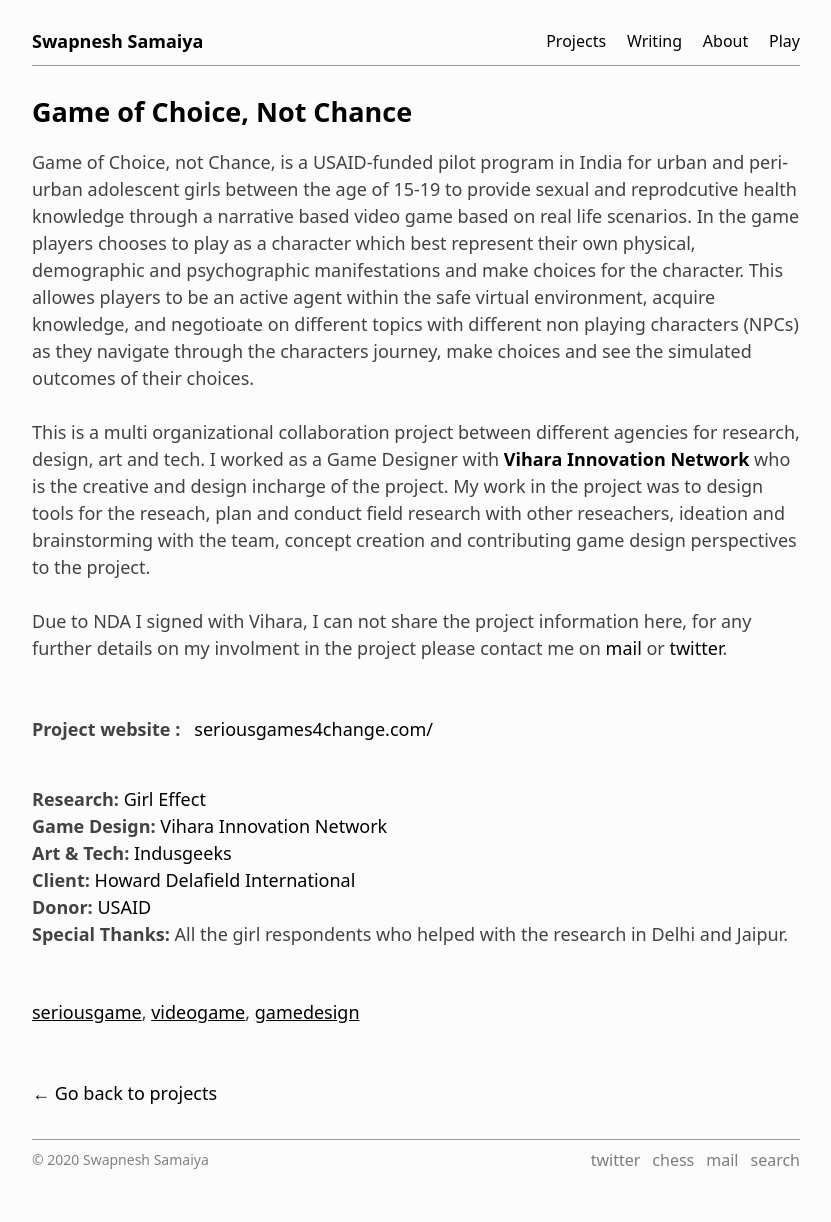
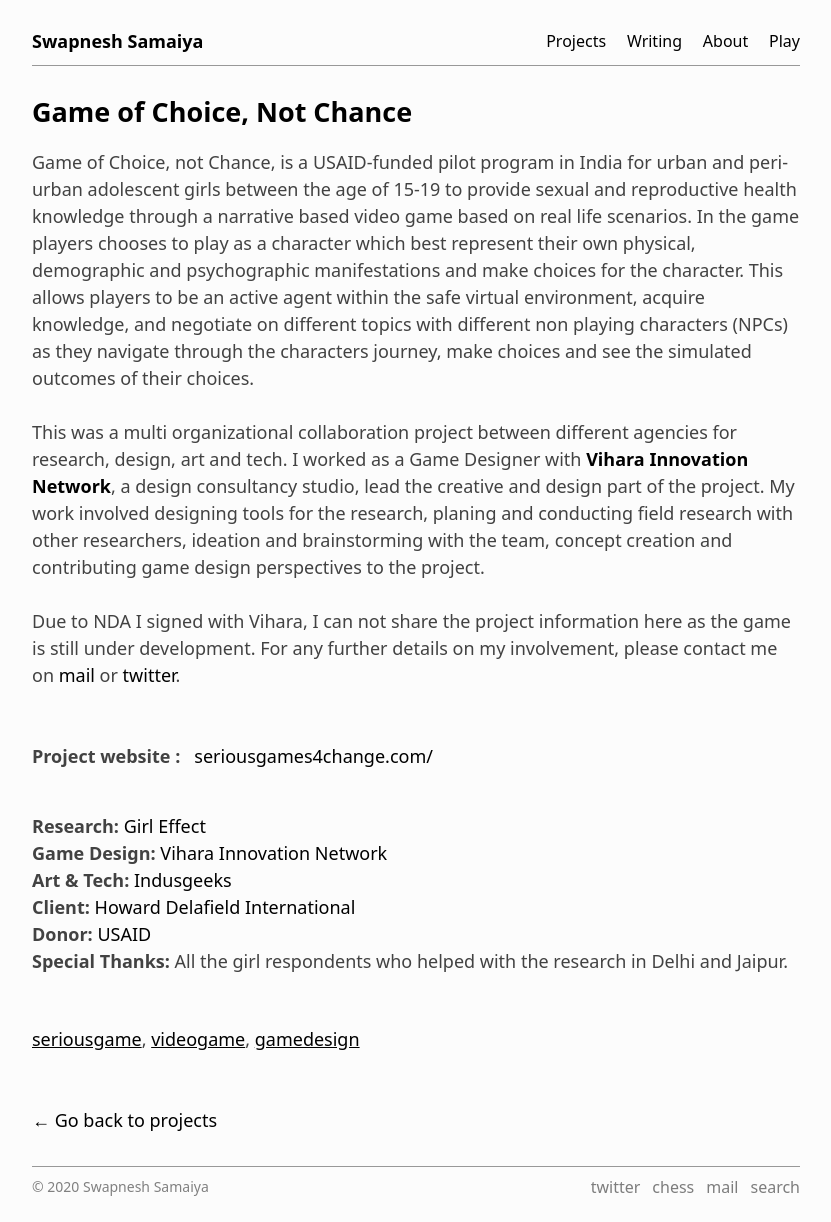
Before and after one commit to bunbutterjam/bunbutterjam.github.io, a Jekyll site: the page built from _projects/Game-Of-Choice-Not-Chance.html, in a window 1280 px wide. Shown: the whole page, without its empty margins (224-1055 px from the left). Built offline with Jekyll 4.4.1, drawn with Linux system fonts in a browser that asks for light colours; before the commit the page ends 1195 px from its top, so only the background shows below that.

Commit message:
goc update

```diff
--- a/_projects/Game-Of-Choice-Not-Chance.html
+++ b/_projects/Game-Of-Choice-Not-Chance.html
@@ -9,15 +9,15 @@
 ---
 
 <p>
-    Game of Choice, not Chance, is a USAID-funded pilot program in India for urban and peri-urban adolescent girls between the age of 15-19 to provide sexual and reprodcutive health knowledge through a narrative based video game based on real life scenarios. In the game players chooses to play as a character which best represent their own physical, demographic and psychographic manifestations and make choices for the character. This allowes players to be an active agent within the safe virtual environment, acquire knowledge, and negotioate on different topics with different non playing characters (NPCs) as they navigate through the characters journey, make choices and see the simulated outcomes of their choices.
+    Game of Choice, not Chance, is a USAID-funded pilot program in India for urban and peri-urban adolescent girls between the age of 15-19 to provide sexual and reproductive health knowledge through a narrative based video game based on real life scenarios. In the game players chooses to play as a character which best represent their own physical, demographic and psychographic manifestations and make choices for the character. This allows players to be an active agent within the safe virtual environment, acquire knowledge, and negotiate on different topics with different non playing characters (NPCs) as they navigate through the characters journey, make choices and see the simulated outcomes of their choices.
 
     <br><br>
 
-    This is a multi organizational collaboration project between different agencies for research, design, art and tech. I worked as a Game Designer with <b><a href="https://www.vihara.asia/">Vihara Innovation Network</a></b> who is the creative and design incharge of the project. My work in the project was to design tools for the reseach, plan and conduct field research with other reseachers, ideation and brainstorming with the team, concept creation and contributing game design perspectives to the project.
+    This was a multi organizational collaboration project between different agencies for research, design, art and tech. I worked as a Game Designer with <b><a href="https://www.vihara.asia/">Vihara Innovation Network</a></b>, a design consultancy studio, lead the creative and design part of the project. My work involved designing tools for the research, planing and conducting field research with other researchers, ideation and brainstorming with the team, concept creation and contributing game design perspectives to the project.
 
     <br><br>
 
-    Due to NDA I signed with Vihara, I can not share the project information here, for any further details on my involment in the project please contact me on <a href="mailto:samaiya.swapnesh@gmail.com">mail</a> or <a href="https://twitter.com/banbutterjam">twitter</a>.
+    Due to NDA I signed with Vihara, I can not share the project information here as the game is still under development. For any further details on my involvement, please contact me on <a href="mailto:samaiya.swapnesh@gmail.com">mail</a> or <a href="https://twitter.com/banbutterjam">twitter</a>.
 
     <br><br><br>
 
```
